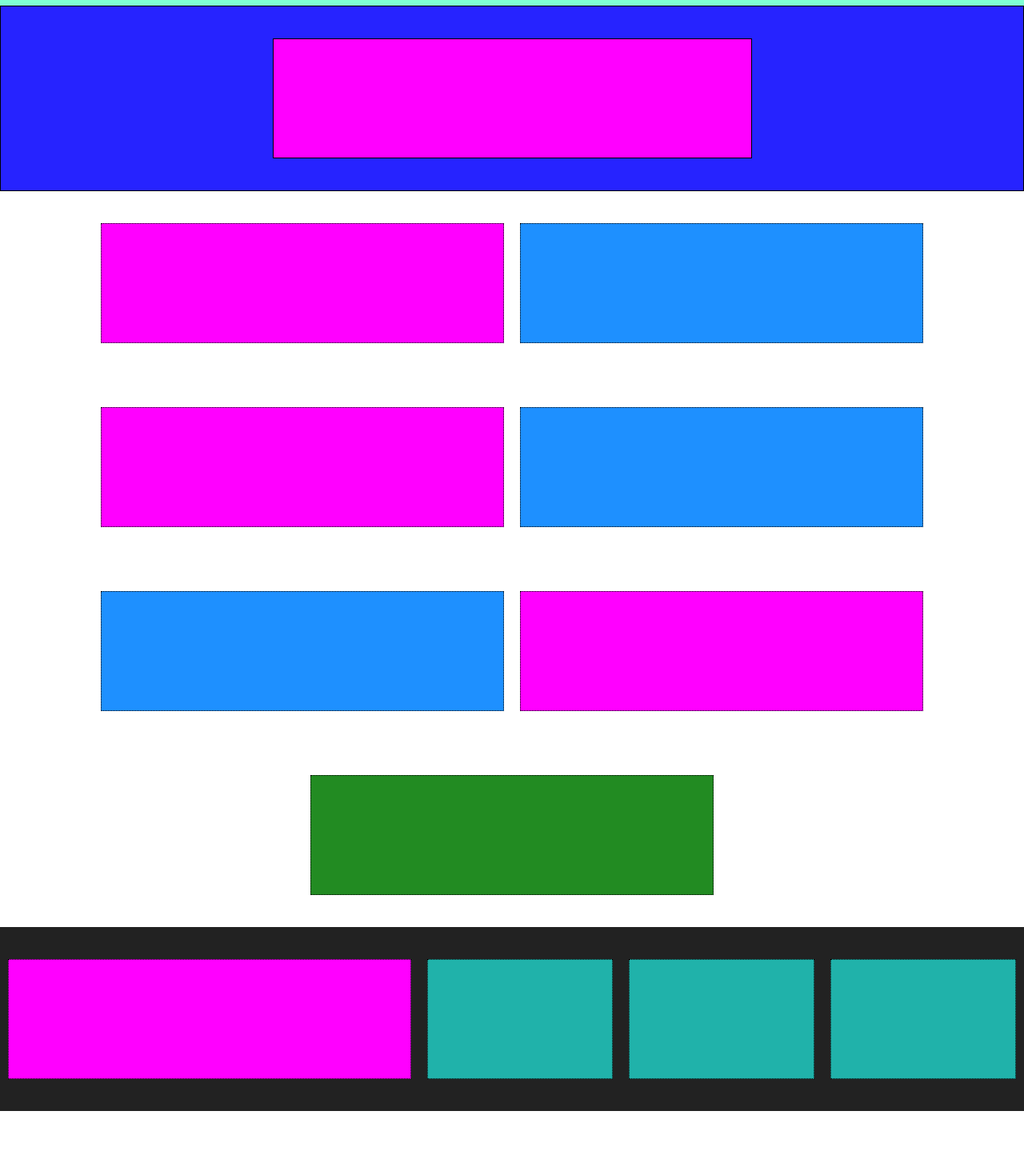
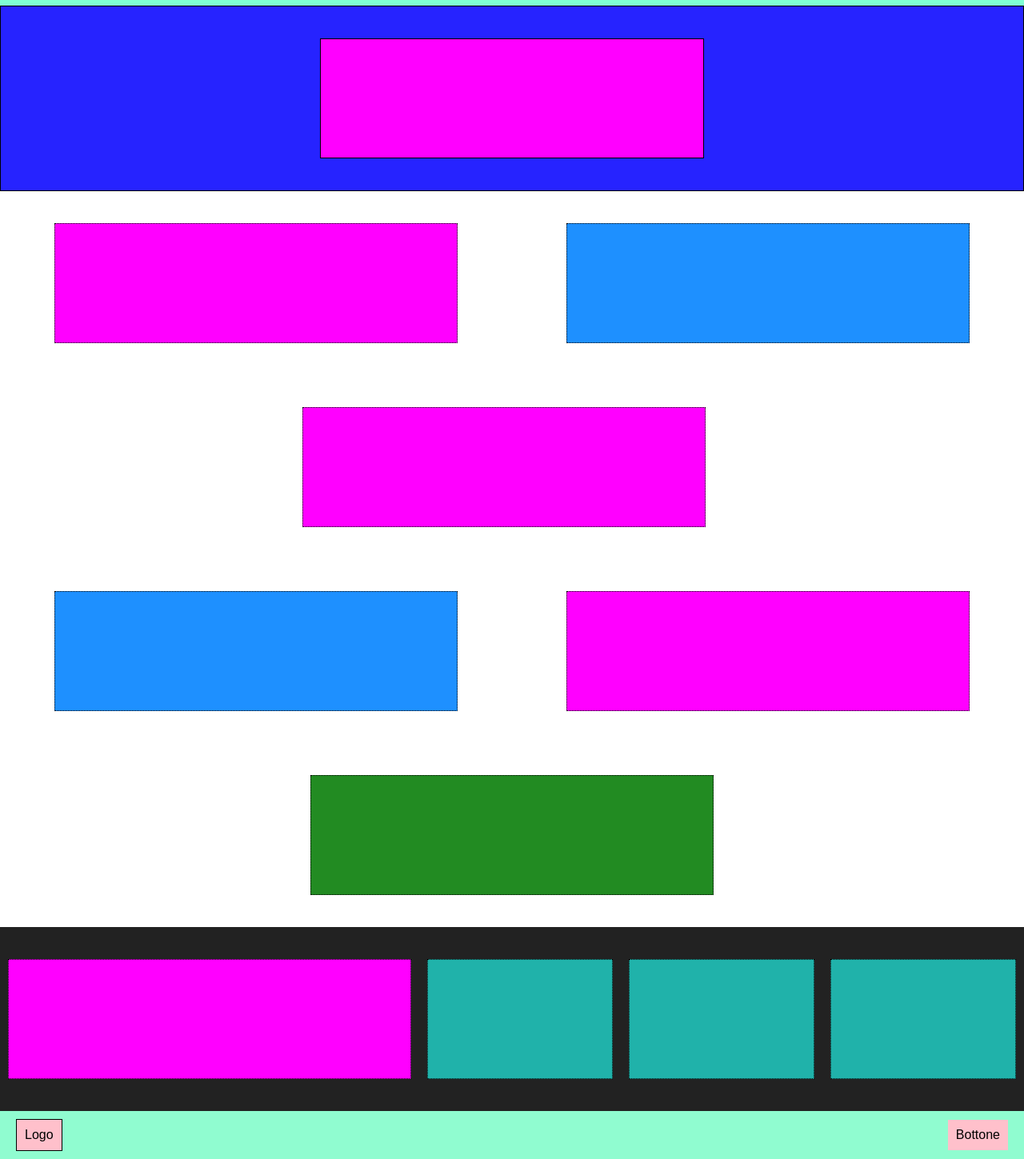
Before and after one commit to Sanix0100/htm-css-struttura-discord, a plain HTML site: page index.html in a window 1280 px wide. Shown: the part 63-1512 px from the top of the page at 80% size. Before the commit the page ends 1452 px from the top, so only its background shows below. Drawn offline with Linux system fonts and the light colour scheme.

Commit message:
completamento footer (wip)

```diff
--- a/css/style.css
+++ b/css/style.css
@@ -35,6 +35,7 @@ body {
     padding: 10px 20px;
 
 }
+
 .nav {
     display: flex;
     flex: 2 1 300px;
@@ -75,9 +76,10 @@ body {
 }
 
 .container {
-    width: 50%;
     margin: 0 auto;
     min-height: 150px;
+    width: 40%;
+    border: 1px dotted black;
 }
 
 .section {
@@ -120,14 +122,20 @@ body {
 .bg-dark {
     background-color: #222;
 }
-.bg-pink, .bg-blue, .bg-green, .bg-cyan {
+
+.bg-pink,
+.bg-blue,
+.bg-green,
+.bg-cyan {
     text-align: center;
 }
+
 .box {
     width: 40%;
     height: 150px;
     border: 1px dotted black;
 }
+
 .footer {
     background-color: #90fcd0;
     display: flex;
@@ -137,7 +145,8 @@ body {
     flex-wrap: wrap;
 }
 
-.footer .logo, .footer .bottom {
+.footer .logo,
+.footer .bottom {
     background-color: pink;
     padding: 10px;
 }
--- a/index.html
+++ b/index.html
@@ -36,38 +36,43 @@
     <!-- layout section 1 -->
     <div>
         <section class="section bg-white">
-            <div class="box bg-pink"></div>
-            <div class="box bg-blue"></div>
+            <div class="container bg-pink"></div>
+            <div class="container bg-blue"></div>
         </section>
     </div>
     <!-- layout section 2 -->
     <div>
         <section class="section bg-grey">
-            <div class="box bg-pink"></div>
-            <div class="box bg-blue"></div>
+            <div class="container bg-pink"></div>
+            <div class="conteiner bg-blue"></div>
         </section>
     </div>
     <!-- layout section 3 -->
     <div>
         <section class="section bg-white">
-            <div class="box bg-blue"></div>
-            <div class="box bg-pink"></div>
+            <div class="container bg-blue"></div>
+            <div class="container bg-pink"></div>
         </section>
     </div>
     <!-- layout section 4 -->
     <div>
         <section class="section bg-grey">
-            <div class="box bg-green full"></div>
+            <div class="container bg-green full"></div>
         </section>
     </div>
     <!-- layout section 5 -->
     <div>
         <section class="section bg-dark">
-            <div class="box bg-pink"></div>
-            <div class="box bg-cyan"></div>
-            <div class="box bg-cyan"></div>
-            <div class="box bg-cyan"></div>
+            <div class="container bg-pink"></div>
+            <div class="container bg-cyan"></div>
+            <div class="container bg-cyan"></div>
+            <div class="container bg-cyan"></div>
         </section>
+        <!-- footer -->
+        <footer class="footer">
+            <div class="logo">Logo</div>
+            <div class="bottom">Bottone</div>
+        </footer>
     </div>
 
 </body>
```
Lines whose indentation alone changed are shown as unchanged.
